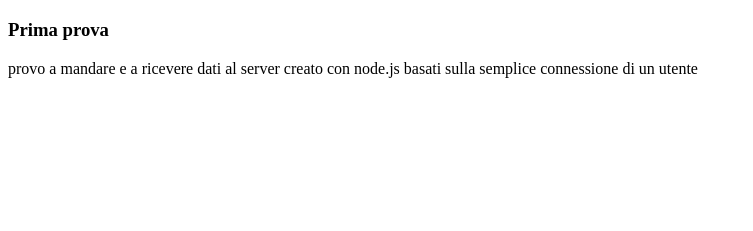
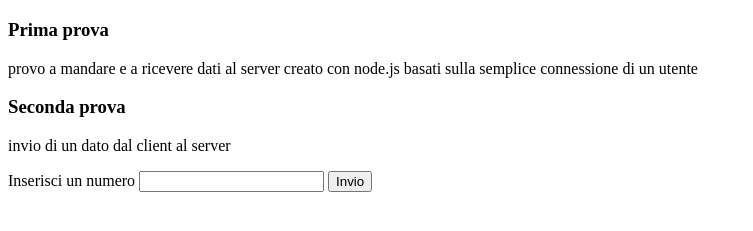
Before and after one commit to JacopoAngelini/WebSocketTries, a plain HTML site: page index.html in a window 1280 px wide. Shown: the part 61-292 px from the top of the page, without its empty margins (0-753 px from the left). Drawn offline with Linux system fonts and the light colour scheme.

Commit message:
implementazione invio dati al server tramite input

```diff
--- a/index.html
+++ b/index.html
@@ -1,23 +1,41 @@
 <!DOCTYPE html>
 <html lang="it">
+
 <head>
     <meta charset="UTF-8">
     <meta name="viewport" content="width=device-width, initial-scale=1.0">
     <title>WebSocket Tries</title>
 </head>
+
 <body>
     <h1>Prove con il WebSocket</h1>
     <h3>Prima prova</h3>
     <p>provo a mandare e a ricevere dati al server creato con node.js basati sulla semplice connessione di un utente</p>
+    <h3>Seconda prova</h3>
+    <p>invio di un dato dal client al server</p>
+    <label for="numero">Inserisci un numero</label>
+    <input type="number" name="numero" id="numero">
+    <button type="button" onclick="invio()">Invio</button>
+
+
 </body>
 
 <script>
     // automaticamente avvia la connessione al websocket server ospitato nella porta 8082
     const ws = new WebSocket('ws://localhost:8082')
 
-    // il server ascolta un evento, in questo caso la sua apertura e esegue la callback
+    // il server ascolta un evento, in questo caso la sua apertura e esegue la callback, con send manda dei dati al 'message' del index.js
     ws.addEventListener('open', () => {
         console.log('utente collegato')
     })
+
+    var numero;
+    function invio() {
+        numero = document.getElementById('numero').value;
+        ws.send(numero)
+    }
+
+
 </script>
+
 </html>
--- a/server/index.js
+++ b/server/index.js
@@ -7,6 +7,12 @@ const wss = new WebSocket.Server({ port: 8082 }) // crea il server specificando
 wss.on('connection', ws => {
     console.log('un utente si è collegato!');
 
+    // quando arriva un messaggio da un utente (vedere index.js) performa un azione, i data vanno a finire in 'data'
+    ws.on('message', data => {
+        console.log(`un utente ha mandato il numero: ${data}`)
+
+    })
+
     // perferma un azione quando si chiude la connessione, ovvero quando la pagina viene chiusa o ricaricata
     ws.on('close', () => {
         console.log('utente scollegato')
```
